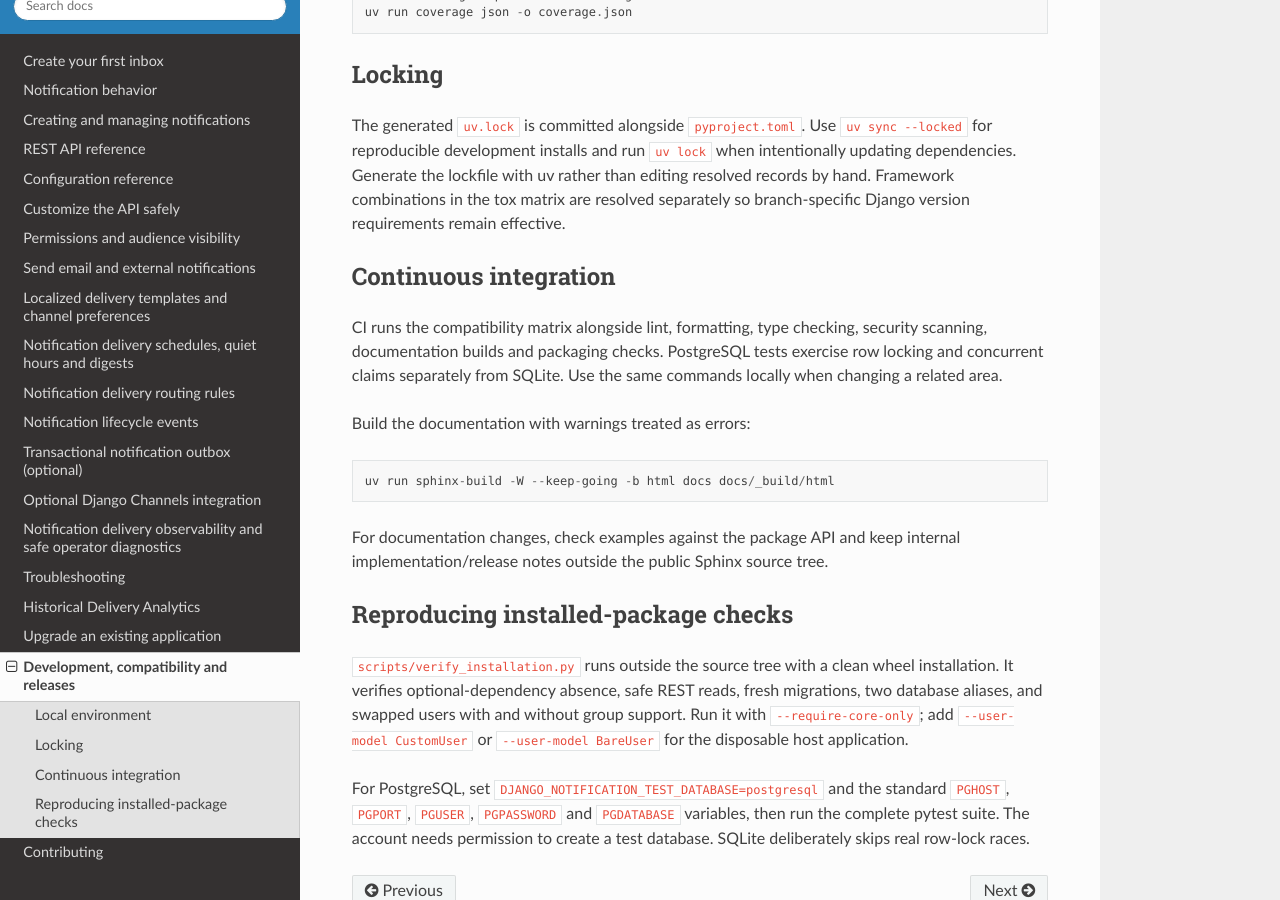
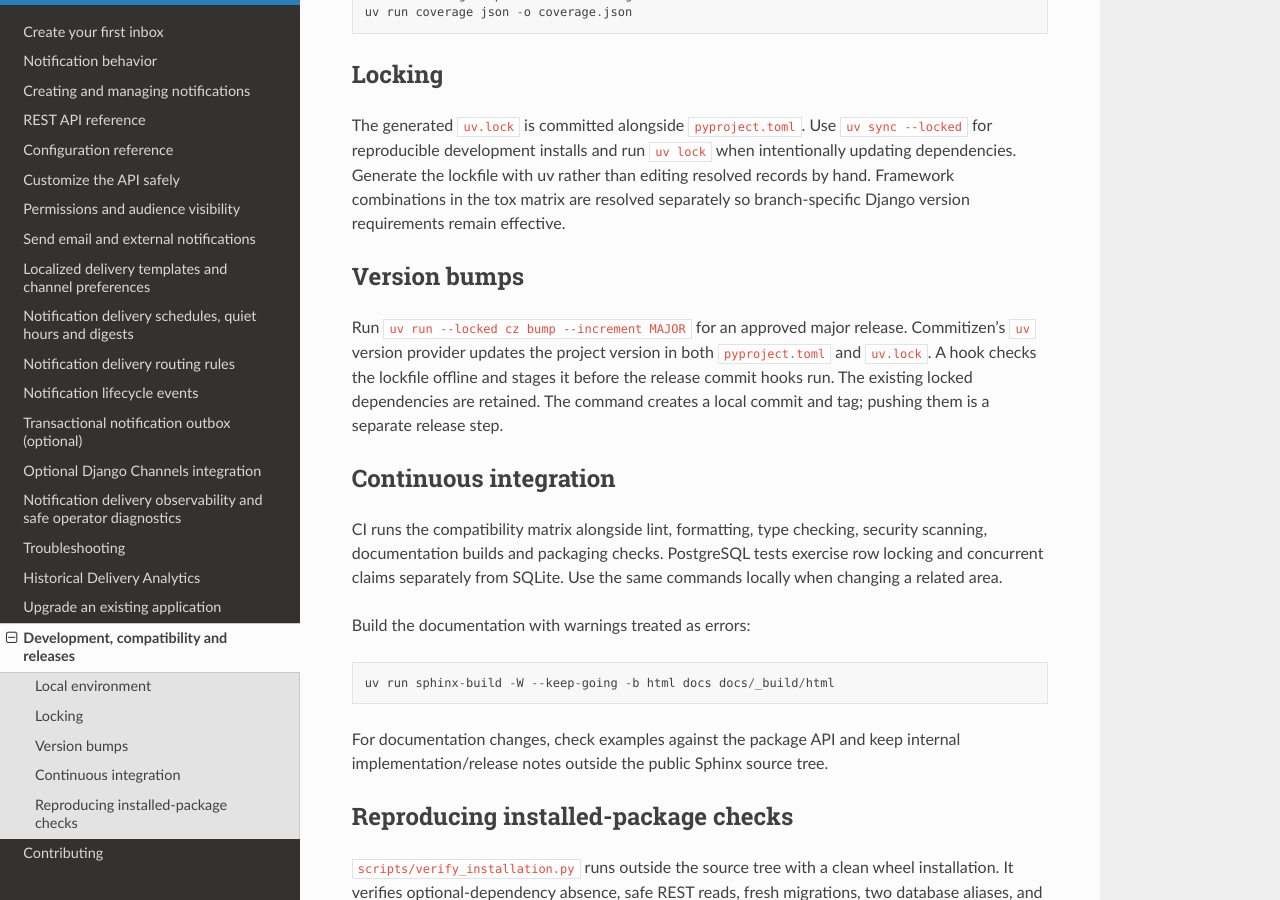
Before and after one commit to Lazarus-org/dj-notification-api, a Sphinx documentation site: the page built from docs/development_toolchain.rst, in a window 1280 px wide and 900 px high, scrolled down 1536 px. Built offline with Sphinx 7.4.7 and the Read the Docs theme 3.1.0, drawn with Linux system fonts in a browser that asks for light colours.

Commit message:
fix(release): synchronize the lockfile before version bump commits
Refresh and stage uv.lock after Commitizen updates the project version so locked release hooks run consistently.

```diff
--- a/docs/development_toolchain.rst
+++ b/docs/development_toolchain.rst
@@ -81,6 +81,16 @@ with uv rather than editing resolved records by hand. Framework combinations
 in the tox matrix are resolved separately so branch-specific Django version
 requirements remain effective.
 
+Version bumps
+-------------
+
+Run ``uv run --locked cz bump --increment MAJOR`` for an approved major
+release. Commitizen's ``uv`` version provider updates the project version in
+both ``pyproject.toml`` and ``uv.lock``. A hook checks the lockfile offline
+and stages it before the release commit hooks run. The existing
+locked dependencies are retained. The command creates a local commit and tag;
+pushing them is a separate release step.
+
 Continuous integration
 ----------------------
 
--- a/pyproject.toml
+++ b/pyproject.toml
@@ -285,8 +285,9 @@ report.exclude_lines = [ "def __repr__", "pragma: no cover", "raise AssertionErr
 
 [tool.commitizen]
 name = "cz_conventional_commits"
-version_provider = "pep621"
+version_provider = "uv"
 tag_format = "v$version"
+pre_bump_hooks = [ "uv lock --check --offline", "git add uv.lock" ]
 
 [tool.django_migration_linter]
 exclude_migration_tests = [ "NOT_NULL", "ADD_UNIQUE" ]
```
